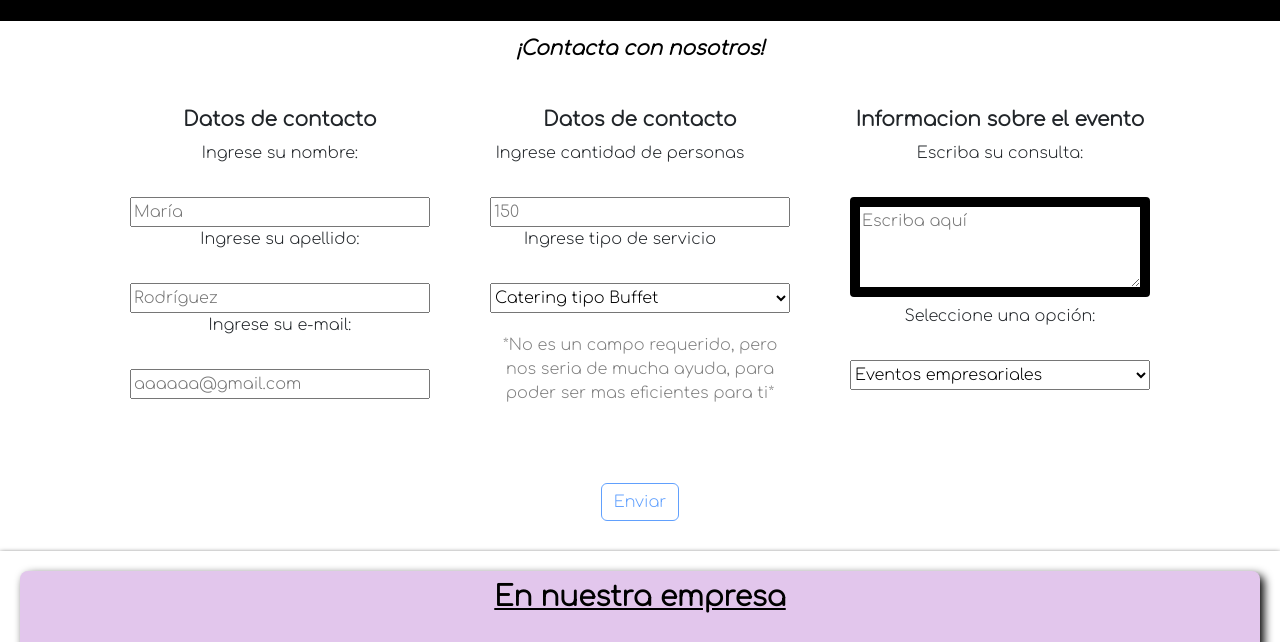
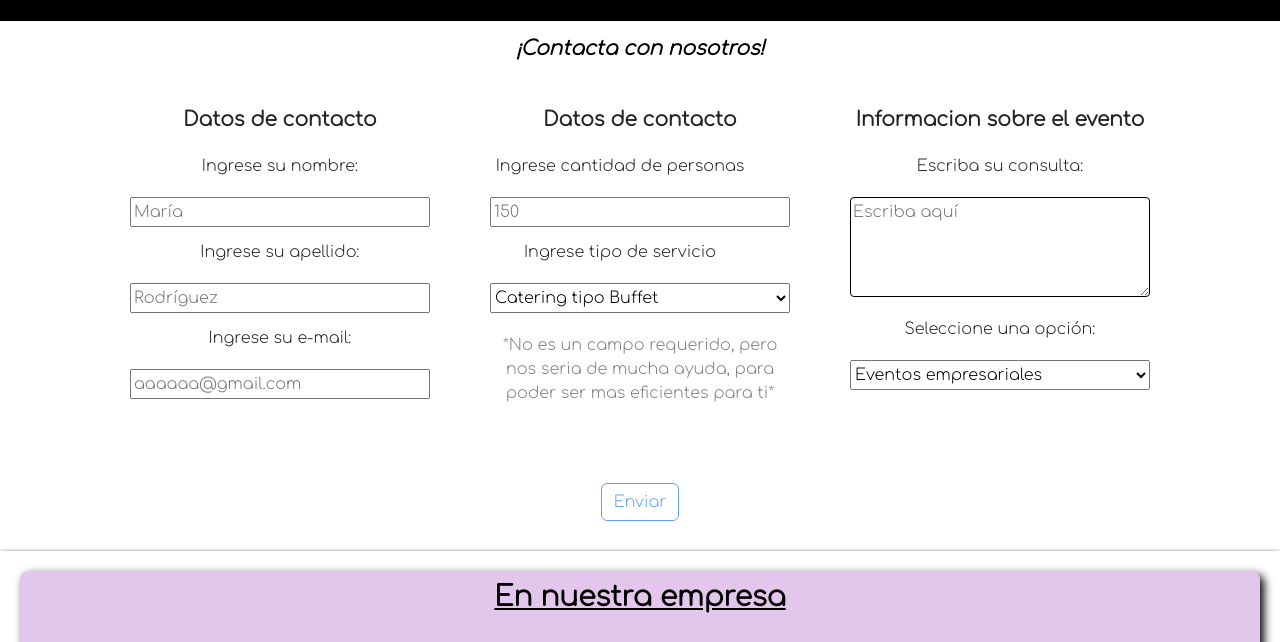
Before and after one commit to nicolelima19/DesarrolloWeb-Lima, a website: page pages/contacto.html in a window 1280 px wide. Shown: the part 113-755 px from the top of the page. Drawn offline with nearby package versions, Linux system fonts and the light colour scheme.

Commit message:
modificando proyecto final

```diff
--- a/scss/pages/_contacto.scss
+++ b/scss/pages/_contacto.scss
@@ -40,6 +40,7 @@
     display: flex;
     margin-bottom: 6px;
     justify-content: center;
+    align-items: center;
     width: 300px;
     height: 50px;
 }
@@ -53,7 +54,7 @@
 .textArea {
     width: 300px;
     height: 100px;
-    border: 10px solid black;
+    border: 1px solid black;
     border-radius: 4px;
 }
 
```
Also changed, not shown: css/style.css, 1 other file.
